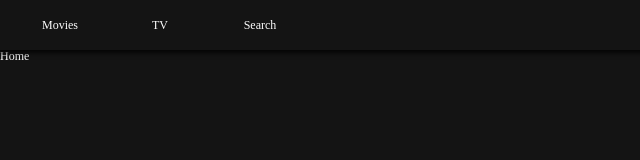
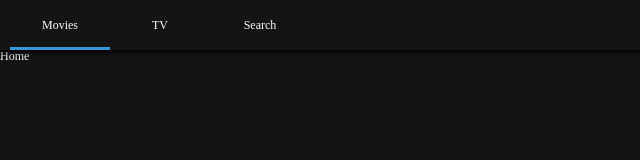
Before and after one commit to cwadven/react-nomad, a React (Create React App) app: page / in a window 1280 px wide. Shown: the top 160 px of the page, without its empty margins (0-640 px from the left). Built offline with nearby package versions, Linux system fonts and the light colour scheme.

Commit message:
feat: withRouter, styled props
- used withRouter HOC and styled props

```diff
--- a/src/Components/Header.js
+++ b/src/Components/Header.js
@@ -1,5 +1,5 @@
 import React from 'react';
-import { Link } from 'react-router-dom';
+import { Link, withRouter } from 'react-router-dom';
 import styled from 'styled-components';
 
 const Header = styled.header`
@@ -24,6 +24,9 @@
     width: 100px;
     height: 50px;
     text-align: center;
+    border-bottom: 3px solid
+        ${props => (props.current ? '#3498db' : 'transparent')};
+    transition: border-bottom 0.5s ease-in-out;
 `;
 
 const SLink = styled(Link)`
@@ -34,18 +37,18 @@
 `;
 
 // eslint-disable-next-line react/display-name
-export default () => (
+export default withRouter(({ location: { pathname } }) => (
     <Header>
         <List>
-            <Item>
+            <Item current={pathname === '/'}>
                 <SLink to={'/'}>Movies</SLink>
             </Item>
-            <Item>
+            <Item current={pathname === '/tv'}>
                 <SLink to={'/tv'}>TV</SLink>
             </Item>
-            <Item>
+            <Item current={pathname === '/search'}>
                 <SLink to={'/search'}>Search</SLink>
             </Item>
         </List>
     </Header>
-);
+));
```
